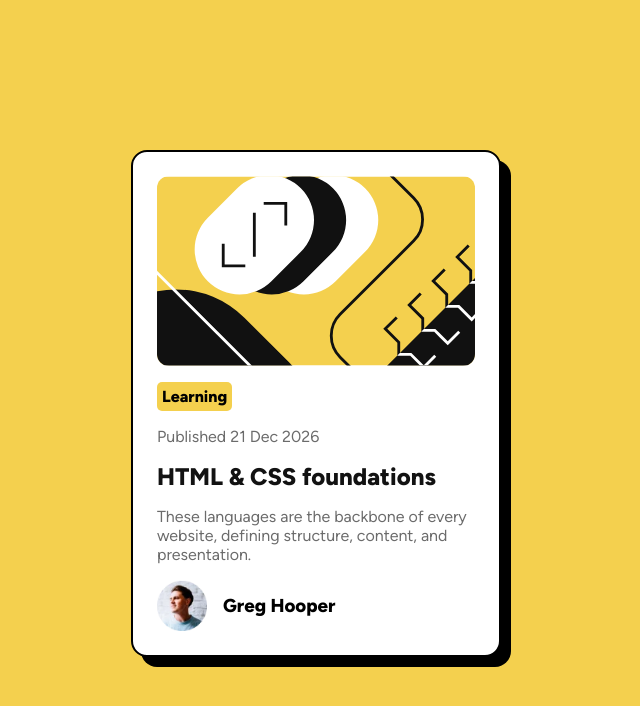
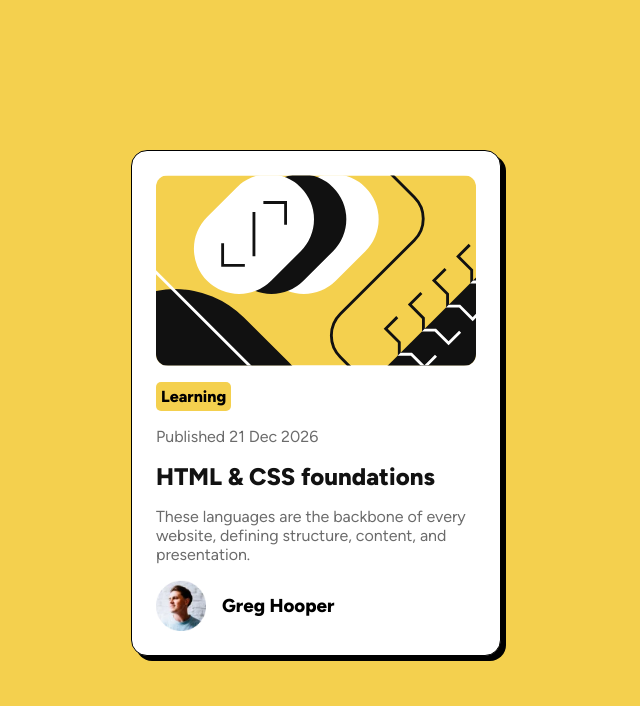
Before and after one commit to MohammadNassar4/blog-preview-card-main, a plain HTML site: page index.html in a window 1280 px wide. Shown: the whole page, without its empty margins (324-964 px from the left). Drawn offline with Linux system fonts and the light colour scheme.

Commit message:
Editing the borde and the box shadow sizes.

```diff
--- a/css/styles.css
+++ b/css/styles.css
@@ -40,8 +40,8 @@ img {
   margin:  auto;
   margin-top: calc(50vh - 250px);
   border-radius: 16px;
-  border: 2px solid black;
-  box-shadow: 10px 10px black;
+  border: 1px solid black;
+  box-shadow: 5px 5px black;
 }
 
 .img-wrapper {
```
